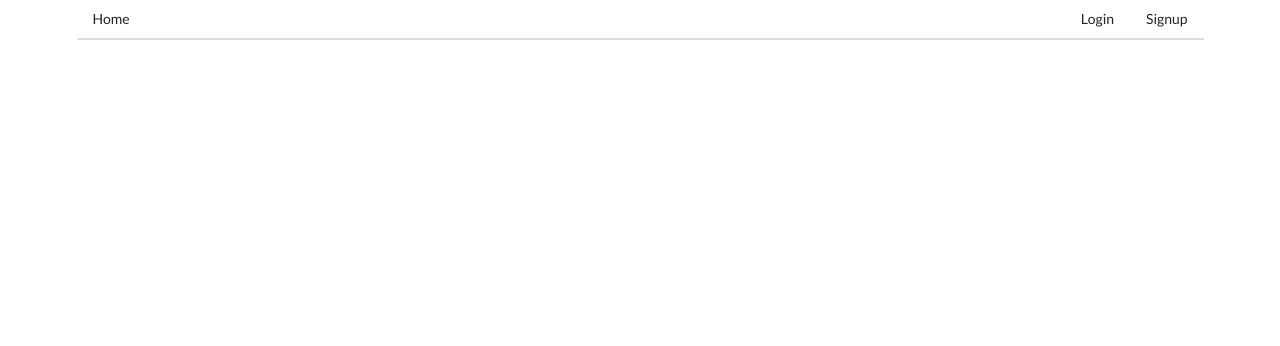
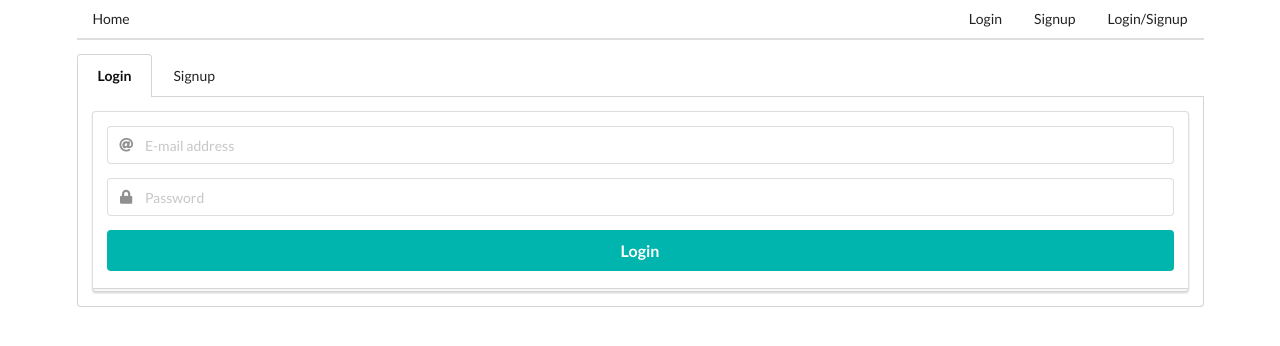
Before and after one commit to MLH-Sprint-1/mlh-sprint-1, a React (Create React App) app in the folder client/: page /signin in a window 1280 px wide. Shown: the top 346 px of the page. Built offline with nearby package versions, Linux system fonts and the light colour scheme.

Commit message:
Combine Login and Signup into One Page

```diff
--- a/client/src/components/App.js
+++ b/client/src/components/App.js
@@ -5,6 +5,7 @@ import Home from './Content/Home';
 import Login from './SignIn/Login';
 import Signup from './SignIn/Signup';
 import Logout from './SignIn/Logout';
+import Signin from './SignIn/Signin';
 
 const App = () => {
 
@@ -37,6 +38,9 @@ const App = () => {
                 <Route path="/logout" exact
                     render={() => <Logout logoutFunc={logOut} />}
                 />
+                <Route path="/signin" exact
+                    render={() => <Signin loginFunc={logIn} />}
+                />
             </BrowserRouter>
 
         </div>
--- a/client/src/components/Content/Welcome.js
+++ b/client/src/components/Content/Welcome.js
@@ -26,14 +26,14 @@ const Welcome = () => {
     // function to iterate through array of benefits and create divs
     const benefitDivs = (benefitsArr) => {
         return benefitsArr.map(elem => {
-            return <div className="item">{elem}</div>
+            return <div key={elem} className="item">{elem}</div>
         });
     };
 
     // create divs for each type/benefit in array (of objects)
     const benefitsElem = benefits.map(benefit => {
         return (
-            <div className="column">
+            <div key={benefit['type']} className="column">
                 <h3 className="ui center aligned header">{benefit['type']}</h3>
                 <div className="ui clearing divider"></div>
                 <div className="ui bulleted list">
--- a/client/src/components/Header.js
+++ b/client/src/components/Header.js
@@ -12,6 +12,9 @@ const Header = ({ isLoggedIn }) => {
                 </Link>
                 <Link to="/signup" className="item">
                     Signup
+                </Link>
+                <Link to="/signin" className="item">
+                    Login/Signup
                 </Link>
             </React.Fragment>
     );
--- a/client/src/components/SignIn/Login.js
+++ b/client/src/components/SignIn/Login.js
@@ -26,9 +26,9 @@ const Login = ({ loginFunc }) => {
                 {/*<div className="ui error message"></div>*/}
             </form>
 
-            <div className="ui message">
+            {/*<div className="ui message">
                 New Student or Professor? <Link to="/signup">Sign Up</Link>
-            </div>
+            </div>*/}
         </div>
     );
 };
--- /dev/null
+++ b/client/src/components/SignIn/Signin.js
@@ -0,0 +1,41 @@
+import React, { useState } from 'react';
+import Login from './Login';
+import Signup from './Signup';
+
+const Signin = ({ loginFunc }) => {
+
+    // signin options
+    const signinArr = ['Login', 'Signup'];
+
+    // state for currently selected option
+    const [optionSelected, setOptionSelected] = useState(signinArr[0]);
+
+    // loop through array and create divs
+    const signinElems = signinArr.map(option => {
+        return (
+            <div
+                key={option}
+                className={`item ${option===optionSelected ? 'active' : ''}`}
+                style={{'cursor': 'pointer'}}
+                onClick={() => setOptionSelected(option)}
+            >
+                {option}
+            </div>
+        )
+    })
+    return (
+        <div>
+            <div className="ui top attached tabular menu">
+                {signinElems}
+            </div>
+            <div className="ui bottom attached active tab segment">
+                {optionSelected === 'Login' ?
+                    <Login loginFunc={loginFunc} /> :
+                    <Signup loginFunc={loginFunc} />
+                }
+            </div>
+        </div>
+    );
+};
+
+export default Signin;
--- a/client/src/components/SignIn/Signup.js
+++ b/client/src/components/SignIn/Signup.js
@@ -50,9 +50,9 @@ const Signup = ({ loginFunc }) => {
                 {/*<div className="ui error message"></div>*/}
             </form>
 
-            <div className="ui message">
+            {/*<div className="ui message">
                 Already Have an Account? <Link to="/login">Login</Link>
-            </div>
+            </div>*/}
         </div>
     );
 };
```
